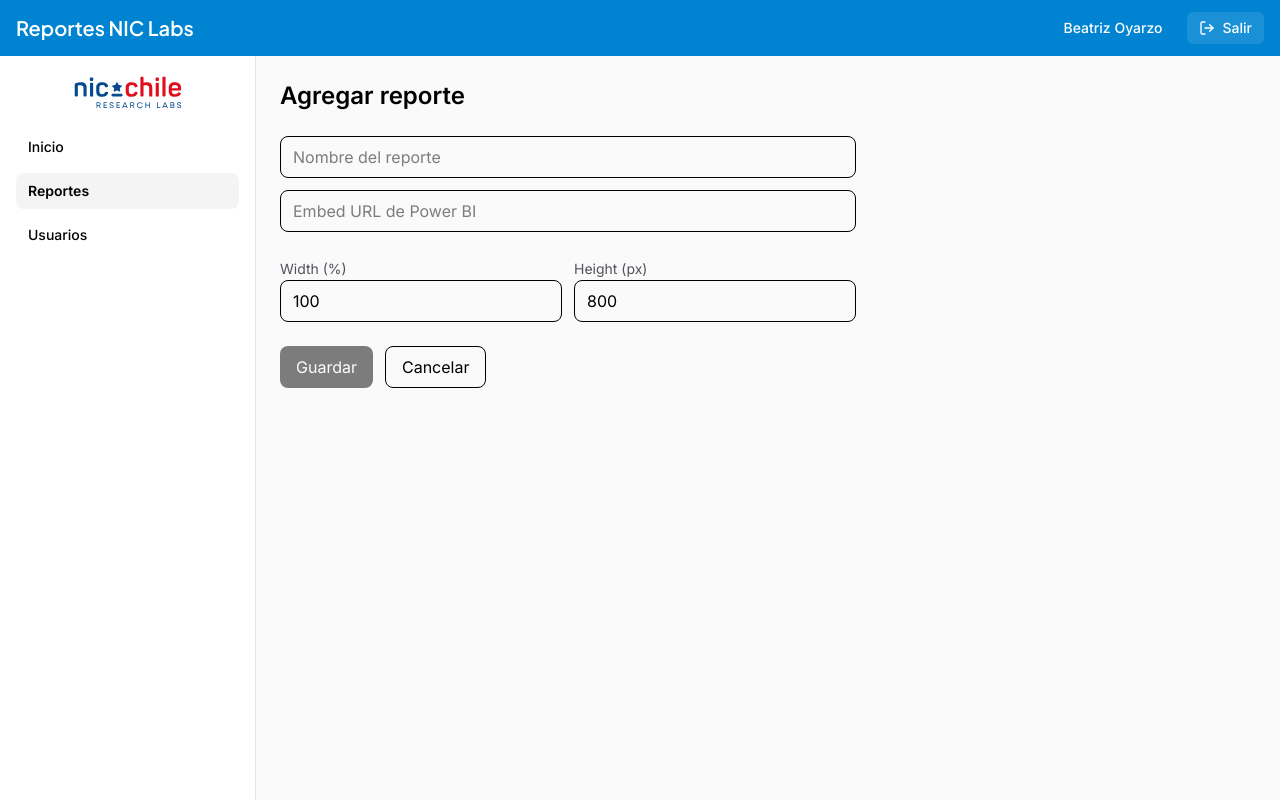
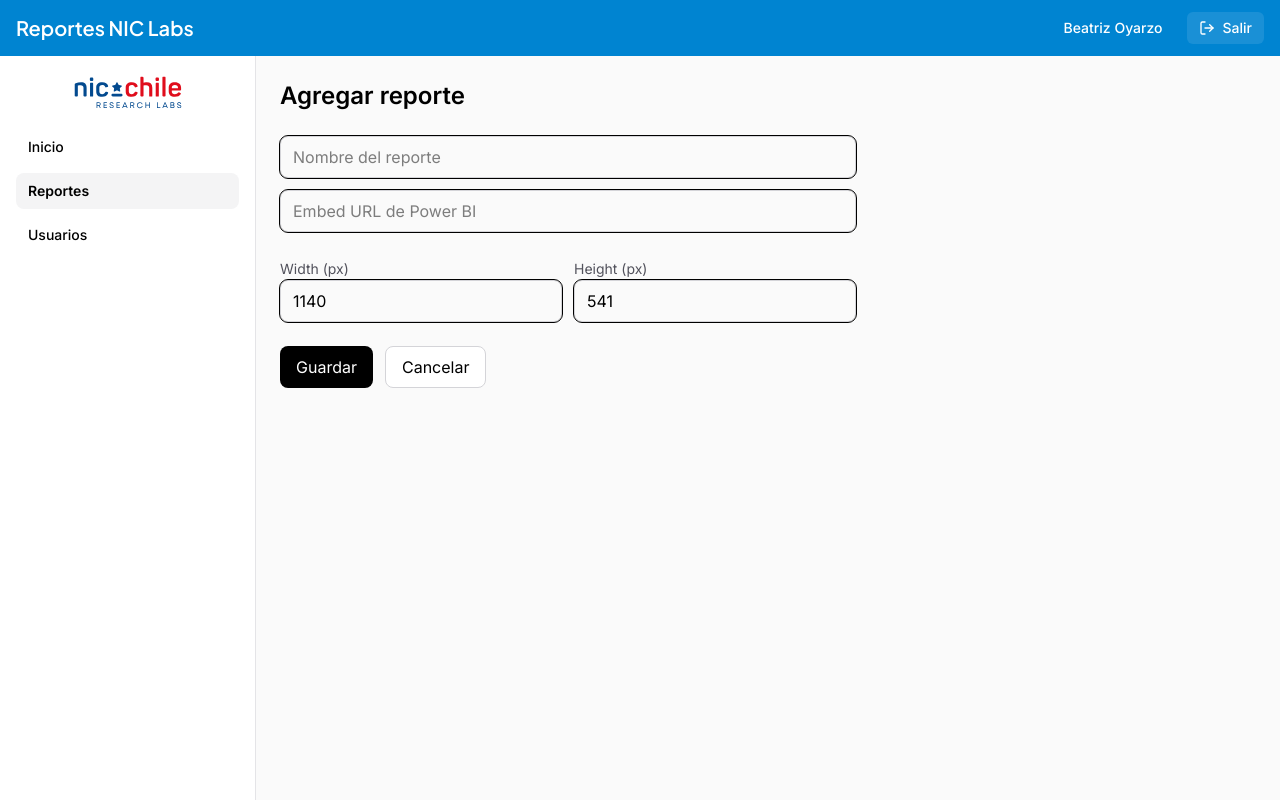
Before and after one commit to puchabea/powerbi-embedded-next.js, a Next.js app: page /dashboard/reports/new in a window 1280 px wide. Built offline with nearby package versions, Linux system fonts and the light colour scheme.

Commit message:
feat: improve new report form validation

```diff
--- a/app/dashboard/reports/new/page.tsx
+++ b/app/dashboard/reports/new/page.tsx
@@ -5,14 +5,39 @@ import { useState } from "react";
 
 export default function NewReportPage() {
   const router = useRouter();
+
   const [name, setName] = useState("");
   const [embedUrl, setEmbedUrl] = useState("");
   const [loading, setLoading] = useState(false);
-  const [width, setWidth] = useState(100);
-  const [height, setHeight] = useState(800);
 
+  const [width, setWidth] = useState<string>("1140");
+  const [height, setHeight] = useState<string>("541");
 
+  const [touchedName, setTouchedName] = useState(false);
+  const [touchedUrl, setTouchedUrl] = useState(false);
+
+  const nameInvalid = touchedName && !name.trim();
+  const urlInvalid = touchedUrl && !embedUrl.trim();
+
+  // Common input styles
+  const baseInput = "w-full rounded-lg border px-3 py-2 outline";
+  const normal = "border-zinc-300 focus:border-blue-500";
+  const error = "border-red-500 focus:border-blue-500";
+
+  // Common button styles
+  const buttonBase =
+  "rounded-lg px-4 py-2 transition-all duration-200 ease-out " +
+  "hover:-translate-y-0.5 active:translate-y-0 " +
+  "disabled:opacity-50 disabled:cursor-not-allowed";
+
+  // Handle form submission
   async function handleSubmit() {
+
+    setTouchedName(true);
+    setTouchedUrl(true);
+
+    if (!name.trim() || !embedUrl.trim()) return;
+
     setLoading(true);
 
     const res = await fetch("/api/reports", {
@@ -36,57 +61,79 @@ export default function NewReportPage() {
       <h1 className="text-2xl font-semibold">Agregar reporte</h1>
 
       <div className="space-y-3">
+        <div className="space-y-1">
           <input
-          className="w-full rounded-lg border px-3 py-2"
+            className={`${baseInput} ${nameInvalid ? error : normal}`}
             placeholder="Nombre del reporte"
             value={name}
             onChange={(e) => setName(e.target.value)}
+            onBlur={() => setTouchedName(true)}
           />
+          {nameInvalid && (
+            <p className="text-sm text-red-500">
+              El nombre es obligatorio.
+            </p>
+          )}
+        </div>
 
+        <div className="space-y-1">
           <input
-          className="w-full rounded-lg border px-3 py-2"
+            className={`${baseInput} ${urlInvalid ? error : normal}`}
             placeholder="Embed URL de Power BI"
             value={embedUrl}
             onChange={(e) => setEmbedUrl(e.target.value)}
+            onBlur={() => setTouchedUrl(true)}
           />
+          {urlInvalid && (
+            <p className="text-sm text-red-500">
+              La URL es obligatoria.
+            </p>
+          )}
         </div>
+      </div>
+
       <div className="grid gap-3 md:grid-cols-2">
         <div className="space-y-1">
-        <label className="text-sm text-zinc-600">Width (%)</label>
+          <label className="text-sm text-zinc-600">Width (px)</label>
           <input
-          type="number"
-          min={10}
-          max={100}
-          className="w-full rounded-lg border px-3 py-2"
+            inputMode="decimal"
+            className={`${baseInput} ${normal}`}
+            placeholder="ej: 1140"
             value={width}
-          onChange={(e) => setWidth(Number(e.target.value))}
+            onChange={(e) => {
+              const v = e.target.value.replace(",", ".");
+              if (v === "" || /^\d*\.?\d*$/.test(v)) setWidth(v);
+            }}
           />
         </div>
 
         <div className="space-y-1">
           <label className="text-sm text-zinc-600">Height (px)</label>
           <input
-          type="number"
-          min={200}
-          max={2000}
-          className="w-full rounded-lg border px-3 py-2"
+            inputMode="decimal"
+            className={`${baseInput} ${normal}`}
+            placeholder="ej: 541.25"
             value={height}
-          onChange={(e) => setHeight(Number(e.target.value))}
+            onChange={(e) => {
+              const v = e.target.value.replace(",", ".");
+              if (v === "" || /^\d*\.?\d*$/.test(v)) setHeight(v);
+            }}
           />
         </div>
       </div>
+
       <div className="flex gap-3">
         <button
           onClick={handleSubmit}
-          disabled={loading || !name || !embedUrl}
-          className="rounded-lg bg-black px-4 py-2 text-white disabled:opacity-50"
+          disabled={loading}
+          className={`${buttonBase} bg-black text-white`}
         >
           {loading ? "Guardando..." : "Guardar"}
         </button>
 
         <button
           onClick={() => router.back()}
-          className="rounded-lg border px-4 py-2"
+          className={`${buttonBase} border border-zinc-300 bg-white text-black`}
         >
           Cancelar
         </button>
```
Lines whose indentation alone changed are shown as unchanged.
